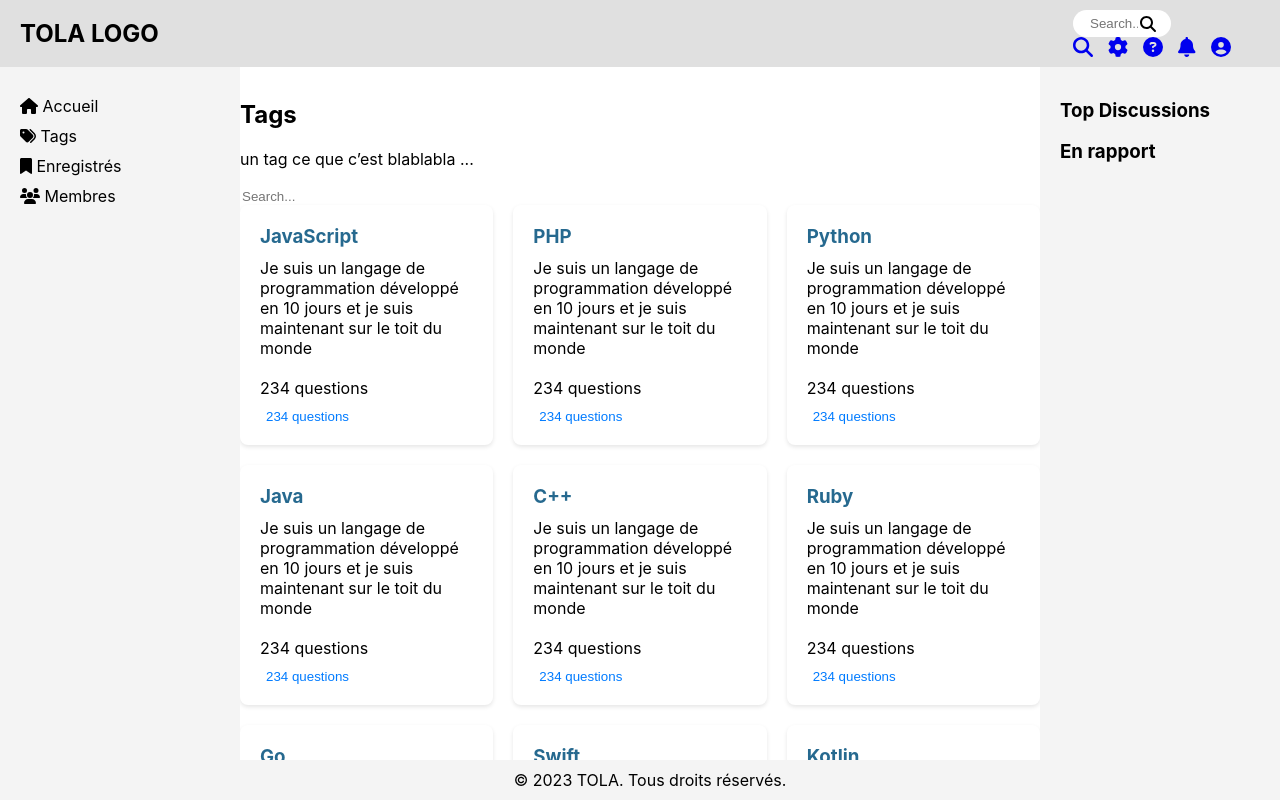
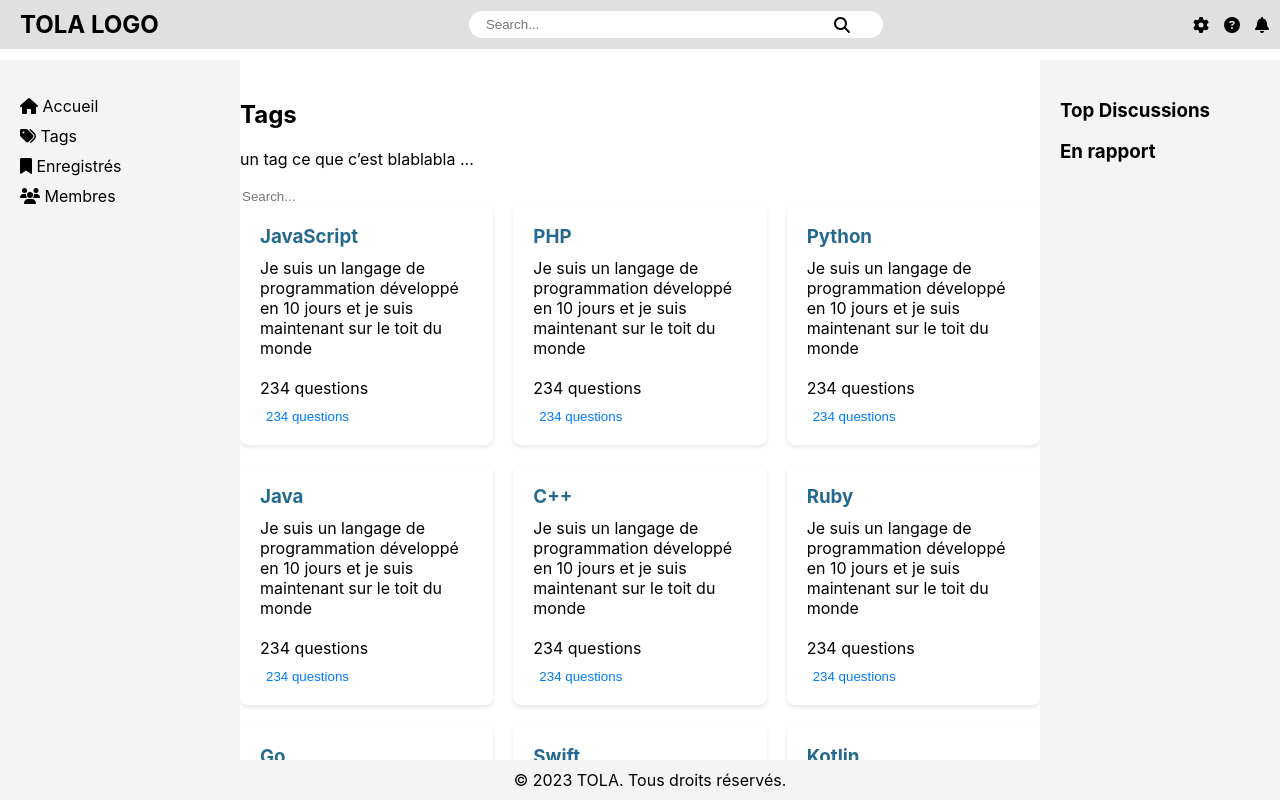
Before and after one commit to Takkino31/tola-front, a Next.js app: page /tags in a window 1280 px wide. Built offline with nearby package versions, Linux system fonts and the light colour scheme.

Commit message:
tags page design && redirection done

```diff
--- a/src/pages/tags.js
+++ b/src/pages/tags.js
@@ -2,7 +2,6 @@ import React, { useEffect, useState } from 'react';
 import Head from 'next/head';
 import Link from 'next/link';
 import { FontAwesomeIcon } from '@fortawesome/react-fontawesome';
-import { faSearch, faCog, faQuestionCircle, faBell, faUserCircle } from '@fortawesome/free-solid-svg-icons';
 import styles from '../../styles/Tags.module.css';
 
 const Tags = () => {
@@ -34,45 +33,18 @@ const Tags = () => {
       </Head>
       <header className={styles.header}>
         <div className={styles.logo}>
-          TOLA LOGO
+          <span>TOLA LOGO</span>
         </div>
-        <nav className={styles.nav}>
-          <div className={styles.searchContainer}>
-            <input type="text" placeholder="Search..." className={styles.searchBar} />
-            <FontAwesomeIcon icon={faSearch} />
-          </div>
-          <div className={styles.icons}>
-            {isMounted && (
-              <>
-                <Link href="/search" legacyBehavior>
-                  <a>
-                    <FontAwesomeIcon icon={['fas', 'search']} size="lg" />
-                  </a>
-                </Link>
-                <Link href="/settings" legacyBehavior>
-                  <a>
-                    <FontAwesomeIcon icon={['fas', 'cog']} size="lg" />
-                  </a>
-                </Link>
-                <Link href="/help" legacyBehavior>
-                  <a>
-                    <FontAwesomeIcon icon={['fas', 'question-circle']} size="lg" />
-                  </a>
-                </Link>
-                <Link href="/notifications" legacyBehavior>
-                  <a>
-                    <FontAwesomeIcon icon={['fas', 'bell']} size="lg" />
-                  </a>
-                </Link>
-                <Link href="/profile" legacyBehavior>
-                  <a>
-                    <FontAwesomeIcon icon={['fas', 'user-circle']} size="lg" />
-                  </a>
-                </Link>
-              </>
-            )}
-          </div>
-        </nav>
+        <div className={styles.searchContainer}>
+          <input type="text" placeholder="Search..." className={styles.searchBar} />
+          <FontAwesomeIcon icon="search" />
+        </div>
+        <div className={styles.icons}>
+          <FontAwesomeIcon icon="cog" />
+          <FontAwesomeIcon icon="question-circle" />
+          <FontAwesomeIcon icon="bell" />
+          <FontAwesomeIcon icon="user-circle" />
+        </div>
       </header>
       <main className={styles.main}>
         <aside className={styles.sidebarLeft}>
```
